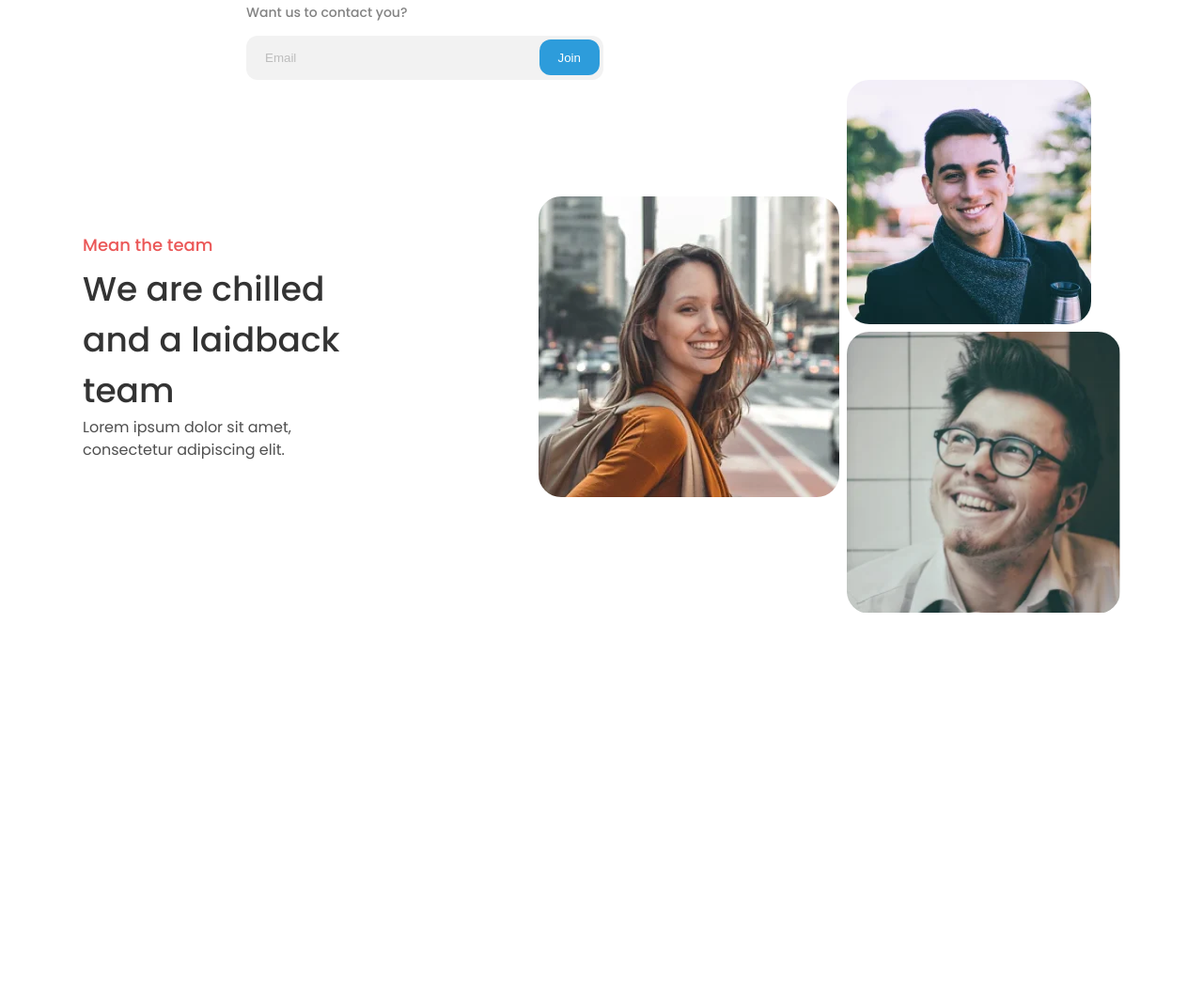
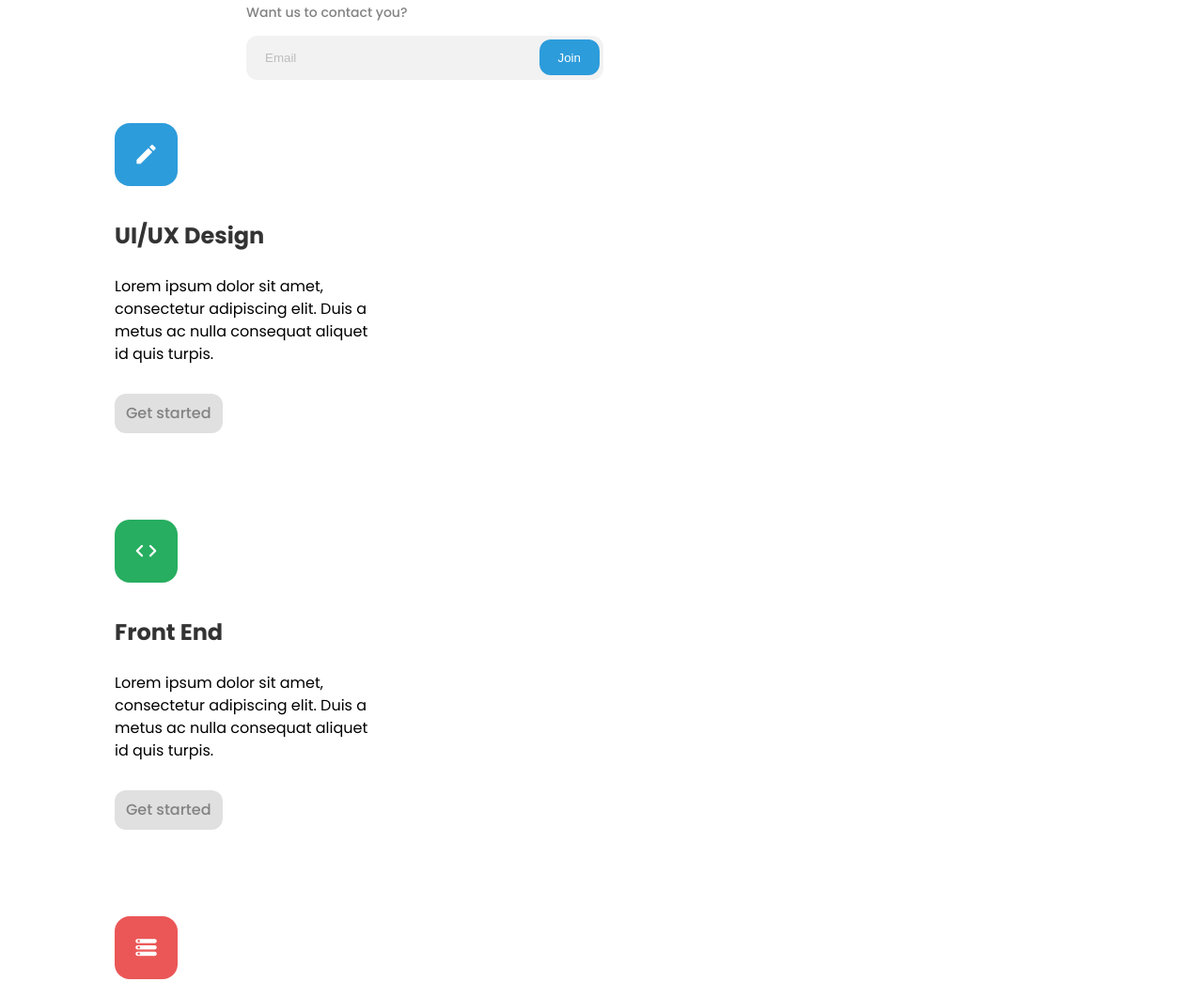
Before and after one commit to Inkacoders/Inka-homepage, a website built with webpack: page public/index.html in a window 1280 px wide. Shown: the part 969-2014 px from the top of the page at 94% size. Before the commit the page ends 1622 px from the top, so only its background shows below. Built offline with nearby package versions, Linux system fonts and the light colour scheme.

Commit message:
Card component created

```diff
--- a/public/index.html
+++ b/public/index.html
@@ -91,6 +91,49 @@
             </div>
           </div>
         </section>
+        <section aria-label="services">
+          <div class="wrapper--content">
+            <article class="card">
+              <div class="card__icon card__icon--blue">
+                <i class="icon-pencil" aria-hidden="true"></i>
+              </div>
+              <div class="card__content">
+                <h2 class="card__title">UI/UX Design</h2>
+                <p class="card__description">
+                  Lorem ipsum dolor sit amet, consectetur adipiscing elit. Duis
+                  a metus ac nulla consequat aliquet id quis turpis.
+                </p>
+              </div>
+              <a href="#" class="card__button"> Get started </a>
+            </article>
+            <article class="card">
+              <div class="card__icon card__icon--green">
+                <i class="icon-code" aria-hidden="true"></i>
+              </div>
+              <div class="card__content">
+                <h2 class="card__title">Front End</h2>
+                <p class="card__description">
+                  Lorem ipsum dolor sit amet, consectetur adipiscing elit. Duis
+                  a metus ac nulla consequat aliquet id quis turpis.
+                </p>
+              </div>
+              <a href="#" class="card__button"> Get started </a>
+            </article>
+            <article class="card">
+              <div class="card__icon card__icon--red">
+                <i class="icon-storage" aria-hidden="true"></i>
+              </div>
+              <div class="card__content">
+                <h2 class="card__title">Back End</h2>
+                <p class="card__description">
+                  Lorem ipsum dolor sit amet, consectetur adipiscing elit. Duis
+                  a metus ac nulla consequat aliquet id quis turpis.
+                </p>
+              </div>
+              <a href="#" class="card__button"> Get started </a>
+            </article>
+          </div>
+        </section>
         <section class="community__container" aria-labelledby="community">
           <div class="wrapper--content">
             <div class="community">
--- a/src/js/index.js
+++ b/src/js/index.js
@@ -1,4 +1,5 @@
 import "../styles/main.css";
+import "../styles/icon.css";
 import "../styles/wrapper.css";
 import "../styles/home.css";
 import "../styles/form.css";
@@ -7,6 +8,7 @@ import "../styles/burger-btn.css";
 import "../styles/menu.css";
 import "../styles/grid-gallery.css";
 import "../styles/community.css";
+import "../styles/card.css";
 
 import { $burgerBtn } from "./selectors.js";
 import { menuHandle } from "./functions.js";
--- /dev/null
+++ b/src/styles/card.css
@@ -0,0 +1,97 @@
+.card {
+  max-inline-size: 21.3125rem;
+  block-size: 26.375rem;
+  display: flex;
+  flex-direction: column;
+  align-items: flex-start;
+  justify-content: center;
+  padding-inline: 34px;
+  gap: 30px;
+  box-sizing: border-box;
+  border-radius: 1.5rem;
+  -webkit-border-radius: 1.5rem;
+  -moz-border-radius: 1.5rem;
+  -ms-border-radius: 1.5rem;
+  -o-border-radius: 1.5rem;
+  cursor: pointer;
+  transition: box-shadow 0.3s;
+  -webkit-transition: box-shadow 0.3s;
+  -moz-transition: box-shadow 0.3s;
+  -ms-transition: box-shadow 0.3s;
+  -o-transition: box-shadow 0.3s;
+}
+
+.card:hover {
+  box-shadow: 0px 10px 30px rgba(51, 51, 51, 0.1);
+}
+
+.card__title {
+  font: var(--m_header5);
+  color: var(--gray1);
+  margin: 0;
+  margin-block-end: 1.5rem;
+}
+
+.card__description {
+  font: var(--m_text2);
+  margin: 0;
+}
+
+.card__icon {
+  margin-block-end: 0.3125rem;
+  block-size: 4.1875rem;
+  border-radius: 1rem;
+  color: var(--white);
+  display: grid;
+  font-size: 1.6875rem;
+  inline-size: 4.1875rem;
+  place-items: center;
+  user-select: none;
+  -moz-border-radius: 1rem;
+  -moz-user-select: none;
+  -ms-border-radius: 1rem;
+  -ms-user-select: none;
+  -o-border-radius: 1rem;
+  -webkit-border-radius: 1rem;
+  -webkit-user-select: none;
+}
+
+.card__icon--blue {
+  background: var(--blue);
+}
+
+.card__icon--red {
+  background: var(--red);
+}
+
+.card__icon--green {
+  background: var(--green);
+}
+
+.card__button {
+  padding-inline: 0.75rem;
+  padding-block: 0.5625rem;
+  text-decoration: none;
+  color: var(--gray3);
+  background: var(--gray5);
+  font: var(--m_button2);
+  border-radius: 0.75rem;
+  -webkit-border-radius: 0.75rem;
+  -moz-border-radius: 0.75rem;
+  -ms-border-radius: 0.75rem;
+  -o-border-radius: 0.75rem;
+  -webkit-user-select: none;
+  -moz-user-select: none;
+  -ms-user-select: none;
+  user-select: none;
+  transition: color 0.3s, background 0.3s;
+  -webkit-transition: color 0.3s, background 0.3s;
+  -moz-transition: color 0.3s, background 0.3s;
+  -ms-transition: color 0.3s, background 0.3s;
+  -o-transition: color 0.3s, background 0.3s;
+}
+
+.card:hover .card__button {
+  color: var(--white);
+  background: var(--blue);
+}
--- /dev/null
+++ b/src/styles/icon.css
@@ -0,0 +1,38 @@
+@font-face {
+  font-family: "icomoon";
+  src: url("../assets/fonts/icomoon.eot?70mg1i");
+  src: url("../assets/fonts/icomoon.eot?70mg1i#iefix")
+      format("embedded-opentype"),
+    url("../assets/fonts/icomoon.ttf?70mg1i") format("truetype"),
+    url("../assets/fonts/icomoon.woff?70mg1i") format("woff"),
+    url("../assets/fonts/icomoon.svg?70mg1i#icomoon") format("svg");
+  font-weight: normal;
+  font-style: normal;
+  font-display: block;
+}
+
+[class^="icon-"],
+[class*=" icon-"] {
+  /* use !important to prevent issues with browser extensions that change fonts */
+  font-family: "icomoon" !important;
+  speak: never;
+  font-style: normal;
+  font-weight: normal;
+  font-variant: normal;
+  text-transform: none;
+  line-height: 1;
+
+  /* Better Font Rendering =========== */
+  -webkit-font-smoothing: antialiased;
+  -moz-osx-font-smoothing: grayscale;
+}
+
+.icon-pencil:before {
+  content: "\e900";
+}
+.icon-code:before {
+  content: "\e901";
+}
+.icon-storage:before {
+  content: "\e902";
+}
```
Also changed, not shown: src/assets/fonts/icomoon.ttf (added), src/assets/fonts/icomoon.woff (added), 2 other files.
